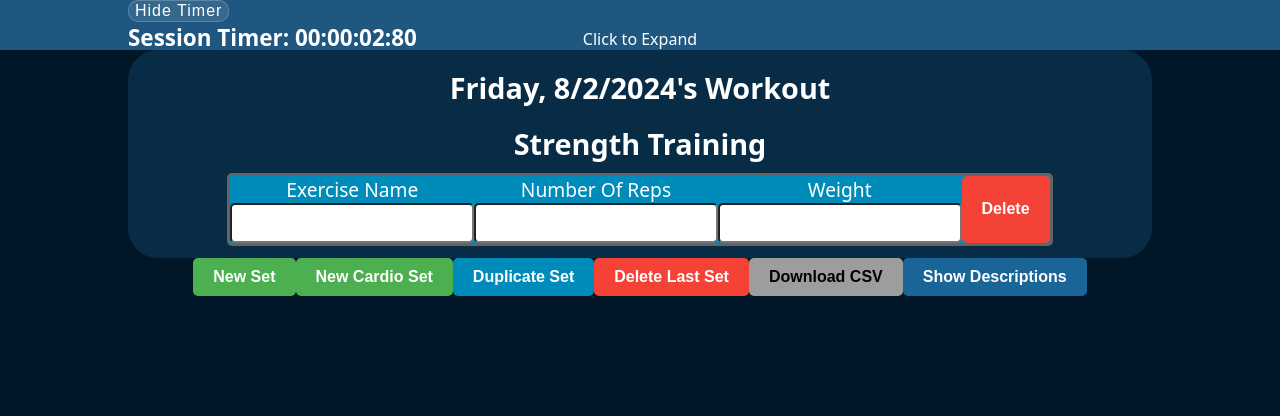
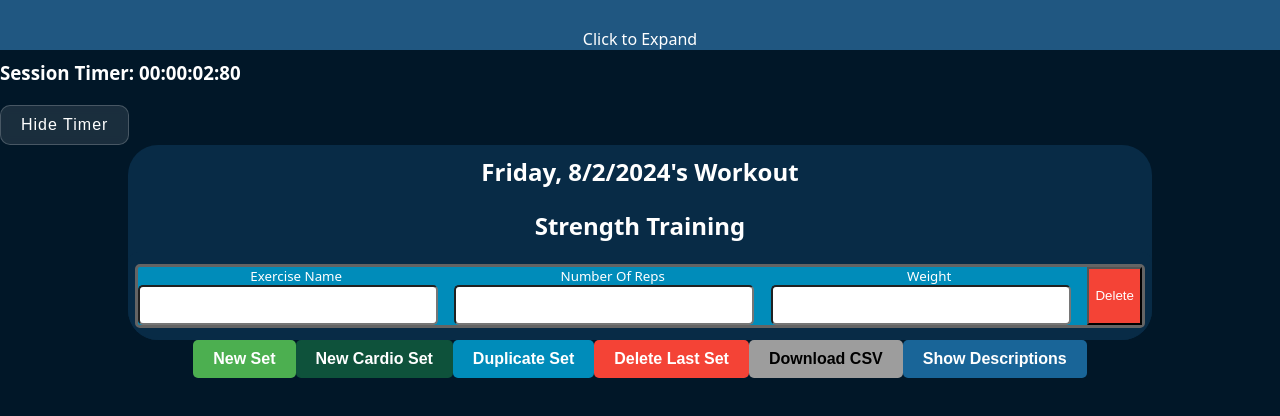
Before and after one commit to thomasstarks4/rep-bro, a React (Create React App) app: page /tracker in a window 1280 px wide. Both pictures are taken after a click on the button "Start Workout". Shown: the top 416 px of the page. Built offline with nearby package versions, Linux system fonts and the light colour scheme; a web font is replaced by a local one.

Commit message:
htaccess fix and visual improvements
-Fixed htaccess routing
-Fixed overlapping session timer
-Removed Workout name and type from logger container for visibility improvement
-Other visual improvements

```diff
--- a/src/App.css
+++ b/src/App.css
@@ -4,9 +4,19 @@
   flex: auto;
   justify-content: center;
   align-items: center;
+}
+@media (min-width: 800)
+{
+  .app-container {
   font-size: 1.2rem;
+  }
 }
-
+@media (max-width: 1000)
+{
+  .app-container {
+  font-size: 0.9rem;
+  }
+}
 body {
   background-color: #011728;
   font-family: "Noto Sans";
--- a/src/components/Logger.jsx
+++ b/src/components/Logger.jsx
@@ -19,10 +19,10 @@ function Logger() {
     const currentDate = time.toLocaleDateString();
     return `${dayName}, ${currentDate}`;
   }, []);
-
-  const tempName = `${getCurrentDayAndDate}'s Workout`;
+  //temporary name for the workout using today's date.
+  const tempWorkoutName = `${getCurrentDayAndDate}'s Workout`;
   const [workoutInfo, setWorkoutInfo] = useState({
-    workoutName: tempName,
+    workoutName: tempWorkoutName,
     typeName: "Strength Training",
     formCompleted: false,
     isPlanned: false,
@@ -149,16 +149,33 @@ function Logger() {
       element.classList.remove("fade-out");
     });
   };
+
+  const calculateTime = (time = 0) => {
+    let hours = 0;
+    let minutes = 0;
+    let seconds = time;
+    while (seconds >= 60) {
+      seconds -= 60;
+      minutes += 1;
+      if (minutes >= 60) {
+        minutes -= 60;
+        hours += 1;
+      }
+    }
+    return `${hours >= 10 ? hours.toString() : "0" + hours.toString()}:${
+      minutes >= 10 ? minutes.toString() : "0" + minutes.toString()
+    }:${seconds >= 10 ? seconds.toString() : "0" + seconds.toString()}`;
+  };
   return (
     <>
       {workoutInfo.isTimed && workoutInfo.formCompleted && <SessionTimer />}
       <div className="ts-form-2 logger-container">
         {!workoutInfo.formCompleted ? (
           <div>
-            <h1 className="t-center white">Logger</h1>
+            <h1 className="t-center white m-0">Logger</h1>
             <form className="ts-form" onSubmit={handleWorkoutInfoSubmit}>
               <div className="input-container-2">
-                <label htmlFor="workoutName">Name Today's Workout!</label>
+                <label htmlFor="workoutName">Workout Name</label>
                 <input
                   name="workoutName"
                   id="workoutName"
@@ -191,8 +208,8 @@ function Logger() {
                   className="exercise-input"
                 />
                 <small>
-                  Planned Workout? <br />(adds checkboxes to help track your sets as
-                  you complete them)
+                  Planned Workout? <br />
+                  (adds checkboxes to help track your sets as you complete them)
                 </small>
               </div>
               <div className="md-label">
@@ -205,24 +222,26 @@ function Logger() {
                   className="exercise-input"
                 />
                 <small>
-                  Time Your Workout? <br />(Adds a session timer so you can track how long your total workout was. Timer starts as soon as you hit "Start Workout")
+                  Time Your Workout? <br />
+                  (Adds a session timer so you can track how long your total
+                  workout was. Timer starts as soon as you hit "Start Workout")
                 </small>
               </div>
               <button className="btn-ts-1" type="submit">
                 Start Workout
               </button>
             </form>
-            <h1 className="invisible">Logger</h1>
+            <h1 className="invisible m-0">Logger</h1>
           </div>
         ) : (
           <>
-            <div id="masterList" className="logger-container">
             <h2 className="t-center white logger-header">
               {workoutInfo.workoutName}
             </h2>
             <h2 className="t-center white logger-header">
               {workoutInfo.typeName}
             </h2>
+            <div id="masterList" className="logger-container">
               {workoutSets.map((set, index) => (
                 <div
                   key={index}
@@ -289,6 +308,7 @@ function Logger() {
                         </label>
                         <input
                           name={`CardioName${index}`}
+                          id={`CardioName${index}`}
                           type="text"
                           className="cardio-input"
                           value={set.cardioName}
@@ -300,9 +320,9 @@ function Logger() {
                         />
                       </div>
                       <div className="input-container">
-                        <div htmlFor={`CardioTime${index}`}>
-                          Time (seconds): {set.time}
-                        </div>
+                        <label htmlFor={`CardioTime${index}`}>
+                          Time: {calculateTime(set.time)}
+                        </label>
 
                         <button onClick={() => toggleTimer(index)}>
                           {set.timerRunning ? "Stop" : "Start"} Timer
@@ -325,7 +345,7 @@ function Logger() {
                     </>
                   )}
                   <button
-                    className="btn-delete-set set-btns"
+                    className="btn-delete-set "
                     onClick={() => deleteRow(index)}
                   >
                     Delete
@@ -374,9 +394,8 @@ function Logger() {
           </div>
         )}
       </div>
-      <div
-        className={`btn-container ${workoutInfo.formCompleted ? "" : "hidden"}`}
-      >
+      {workoutInfo.formCompleted && (
+        <div className={`btn-container`}>
           <button
             className="btn-new-set set-btns"
             onClick={function () {
@@ -386,7 +405,7 @@ function Logger() {
             New Set
           </button>
           <button
-          className="btn-new-set set-btns"
+            className="btn-new-cardio-set set-btns"
             onClick={function () {
               addExerciseRow("cardio");
             }}
@@ -413,6 +432,7 @@ function Logger() {
             Show Descriptions
           </button>
         </div>
+      )}
     </>
   );
 }
--- a/src/components/css/Logger.css
+++ b/src/components/css/Logger.css
@@ -1,5 +1,11 @@
-/* Existing styles */
+small {
+  font-size: xx-small ;
+}
+.m-0 {
+  margin: 0;
+}
 .logger-container {
+  margin-top: 100px;
   background-color: #082b46;
   flex-direction: column;
   color: white;
@@ -7,26 +13,27 @@
   margin: auto;
   border-radius: 30px;
   text-align: center;
-  height: 100%;
-  min-height: 80vh;
   display: flex;
-  justify-content: center;
+  justify-content: flex-start; /* Prevents content from being vertically centered */
   align-items: center;
-}
-
-.logger-container {
-  justify-content: flex-start;
+  min-height: 80vh; /* Allow it to stretch as content grows */
+  overflow: hidden; /* Prevents overflow from breaking layout */
 }
 
 
+
+
 #masterList {
-  max-height: 50vh; /* Adjust this value to control the max height */
-  overflow-y: auto; /* This enables scrolling if the content exceeds the container height */
-  overflow-x: hidden;
+  flex-grow: 1; /* Allow it to expand within the parent flex container */
+  overflow-y: auto; /* Enable vertical scrolling */
+  width: 100%; /* Make sure it takes full width */
   padding: 10px;
   background-color: #082b46;
   border-radius: 10px;
+  max-height: calc(100vh - 300px); /* Set max height based on viewport minus margins */
+  box-sizing: border-box; /* Ensure padding doesn't affect dimensions */
 }
+
 
 .hidden {
   display: none;
@@ -56,7 +63,7 @@
   margin-bottom: 4%;
 }
 @media (max-width: 720px) {
-  .exercise-setr {
+  .exercise-set {
     flex-direction: column;
     width: 100%;
   }
@@ -68,7 +75,10 @@
     width: 100%;
   }
   .btn-container {
-    width: 100%;
+    flex-direction: column;
+  }
+  .logger-header {
+    font-size: smaller;
   }
 }
 @media (min-width: 721px) {
@@ -97,6 +107,8 @@
   display: flex;
   flex-direction: column;
   justify-content: center;
+  text-wrap: nowrap;
+  font-size: smaller;
 }
 
 .input-container-2 {
@@ -144,7 +156,6 @@ color: white;
 }
 .btn-container {
   display: flex;
-  flex-direction: row;
   justify-content: center;
   transition: 500ms ease;
 }
@@ -157,6 +168,7 @@ color: white;
   transition: all 0.3s ease;
   border-radius: 5px;
   font-weight: 800;
+  transition: 400ms ease;
 }
 
 /* New Set Button */
@@ -168,6 +180,16 @@ color: white;
 
 .btn-new-set:hover {
   background-color: #45a049;
+}
+/* New Cardio Set Button*/
+.btn-new-cardio-set {
+  background-color: #0e523b; /* Darker Green */
+  color: white;
+  border-radius: 5px;
+}
+
+.btn-new-cardio-set:hover {
+  background-color: #07810d;
 }
 
 /* Duplicate Set Button */
@@ -348,20 +370,15 @@ color: white;
 
 .timer {
   color: white;
-  position: absolute;
-  left: 10%;
-  top: 0;
-  transition: 500ms ease;
+  display: block;  /* Change to block instead of fixed */
+  margin: 10px 0;  /* Add margin for spacing */
   opacity: 1;
+  transition: opacity 500ms ease;
 }
 
 .btn-timer {
-  position: absolute;
-  left: 10%;
-  top: 0;
-}
-
-.btn-timer {
+  display: inline-block;  /* Change to inline-block for better button styling */
+  margin-top: 10px;  /* Add margin to separate it from the timer */
   background: rgba(255, 255, 255, 0.1);
   border: 1px solid rgba(255, 255, 255, 0.2);
   color: white;
@@ -371,10 +388,12 @@ color: white;
   letter-spacing: 1px;
   transition: all 0.3s ease;
   cursor: pointer;
+  padding: 10px 20px;  /* Ensure proper padding for the button */
+  text-align: center;  /* Center text inside the button */
 }
 
 .btn-timer:hover {
-  background: rgba(255, 255, 255, 0.3);
+  background: rgba(255, 255, 255, 0.3);  /* Lighten background on hover */
   box-shadow: 0 4px 15px rgba(255, 255, 255, 0.2);
   transform: translateY(-3px);
 }
@@ -382,7 +401,6 @@ color: white;
 .btn-timer:active {
   transform: translateY(1px);
 }
-
 
 .cardio-set {
   display: flex;
```
Also changed, not shown: 1 other file (tests, documents, lock files or other folders). Lines whose indentation alone changed are shown as unchanged.
